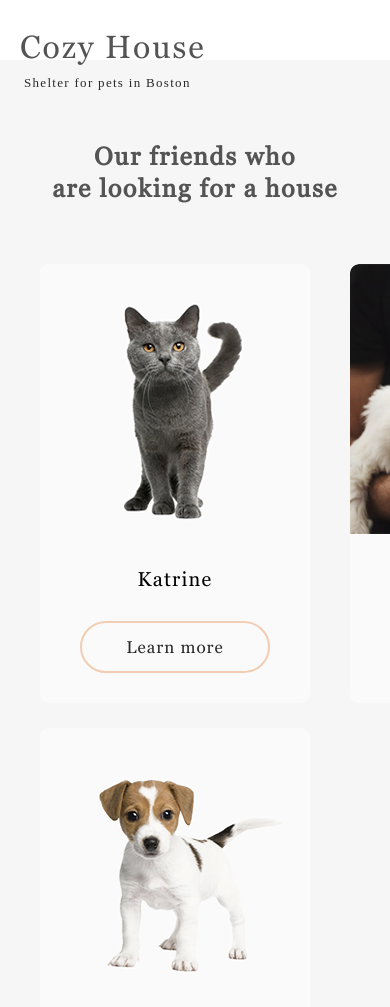
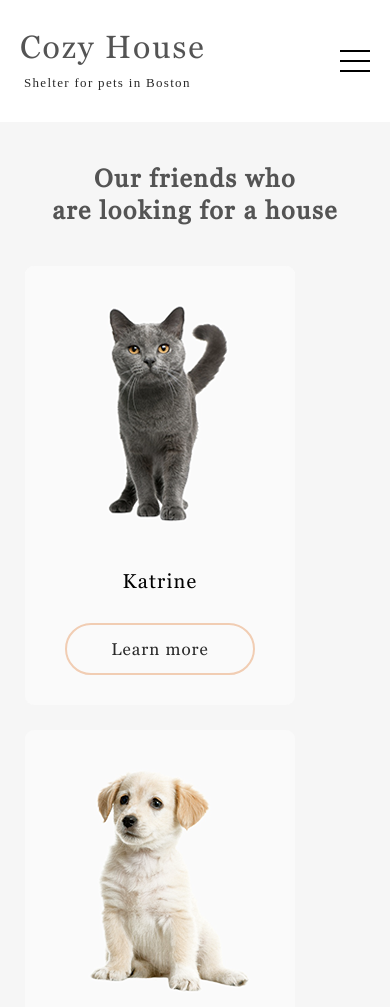
Before and after one commit to Galiia-GR/HOT-Kitchen-game, a website: page shelter/pets.html in a window 390 px wide. Shown: the top 1007 px of the page. Drawn offline with Linux system fonts and the light colour scheme; a web font is replaced by a local one.

Commit message:
feat: adaptive pets page

```diff
--- a/shelter/pets.html
+++ b/shelter/pets.html
@@ -16,7 +16,7 @@
   <body>
     <div class="container">
       <header class="header">
-        <div class="wrapper header__wrapper">
+        <div class="wrapper header__wrapper pets__header">
           <div class="header-logo">
             <a href="main.html">
               <h1 class="header-logo__title pets__title">Cozy House</h1>
@@ -24,6 +24,9 @@
                 Shelter for pets in Boston
               </p>
             </a>
+          </div>
+          <div class="hamburger pets__hamburger">
+            <span class="hamburger__line pets__line"></span>
           </div>
           <nav class="header__navigation">
             <ul class="navigation">
@@ -60,7 +63,7 @@
             are looking for a house
           </h3>
           <div class="pets-card__conteiner pets__conteiner">
-            <div class="pets-card item1">
+            <div class="pets-card pets__item1">
               <picture>
                 <img
                   class="pets__img"
@@ -73,7 +76,7 @@
                 <button class="pets-card__button">Learn more</button>
               </div>
             </div>
-            <div class="pets-card item2">
+            <div class="pets-card pets__item2">
               <picture>
                 <img
                   class="pets__img"
@@ -86,7 +89,7 @@
                 <button class="pets-card__button">Learn more</button>
               </div>
             </div>
-            <div class="pets-card item3">
+            <div class="pets-card pets__item3">
               <picture>
                 <img
                   class="pets__img"
@@ -99,7 +102,7 @@
                 <button class="pets-card__button">Learn more</button>
               </div>
             </div>
-            <div class="pets-card item4">
+            <div class="pets-card pets__item4">
               <picture>
                 <img
                   class="pets__img"
@@ -112,7 +115,7 @@
                 <button class="pets-card__button">Learn more</button>
               </div>
             </div>
-            <div class="pets-card item5">
+            <div class="pets-card pets__item5">
               <picture>
                 <img
                   class="pets__img"
@@ -125,7 +128,7 @@
                 <button class="pets-card__button">Learn more</button>
               </div>
             </div>
-            <div class="pets-card item6">
+            <div class="pets-card pets__item6">
               <picture>
                 <img
                   class="pets__img"
@@ -138,7 +141,7 @@
                 <button class="pets-card__button">Learn more</button>
               </div>
             </div>
-            <div class="pets-card item7">
+            <div class="pets-card pets__item7">
               <picture>
                 <img
                   class="pets__img"
@@ -151,7 +154,7 @@
                 <button class="pets-card__button">Learn more</button>
               </div>
             </div>
-            <div class="pets-card item8">
+            <div class="pets-card pets__item8">
               <picture>
                 <img
                   class="pets__img"
@@ -219,6 +222,10 @@
             </a>
           </div>
           <picture>
+            <source
+              srcset="./src/assets/footer-puppyMob.png"
+              media="(min-width:300px) and (max-width:767px)"
+            />
             <img
               class="footer-puppy__img"
               src="./src/assets/footer-puppy.png"
--- a/shelter/src/styles/base/_const.scss
+++ b/shelter/src/styles/base/_const.scss
@@ -1,7 +1,7 @@
 $content-width: 1280px;
 $tablet-width: 768px;
 $tablet-width-big: 1080px;
-$mobile-width: 320px;
+$mobile-width: 300px;
 $mobile-big-width: 767px;
 
 $color-primary: #f1cdb3;
--- a/shelter/src/styles/base/_hamburger.scss
+++ b/shelter/src/styles/base/_hamburger.scss
@@ -14,6 +14,7 @@
   width: 30px;
   height: 22px;
   margin-top: 50px;
+  margin-right: 10px;
   @include media-mobile {
     display: block;
   }
@@ -38,3 +39,29 @@
   top: 10px;
   z-index: 11;
 }
+
+.pets__hamburger {
+  &::before {
+    @extend %hamburger-line;
+    background-color: #000000;
+    top: 0;
+    left: 0;
+    z-index: 11;
+  }
+  &::after {
+    @extend %hamburger-line;
+    background-color: #000000;
+    bottom: 0;
+    left: 0;
+    z-index: 11;
+  }
+}
+
+.pets__line::after {
+  @extend %hamburger-line;
+  background-color: #000000;
+  height: 2px;
+  left: 0;
+  top: 10px;
+  z-index: 11;
+}
--- a/shelter/src/styles/sections/_Our-Friends.scss
+++ b/shelter/src/styles/sections/_Our-Friends.scss
@@ -156,8 +156,42 @@
   justify-content: center;
   flex-direction: column;
   padding: 80px 0 100px 0;
+
+  @include media-tablet {
+    padding-bottom: 68px;
+  }
+
+  @include media-mobile {
+    padding: 40px 0 38px 0;
+  }
 }
 
+.pets__item7,
+.pets__item8 {
+  @include media-tablet {
+    display: none;
+  }
+}
+
+.pets__item7,
+.pets__item8 {
+  @include media-mobile {
+    display: none;
+  }
+}
+
+.pets__item5,
+.pets__item6 {
+  @include media-mobile {
+    display: none;
+  }
+}
+
+.pets__item4 {
+  @include media-mobile {
+    display: none;
+  }
+}
 .pets__conteiner {
   padding: 60px 40px 55px 40px;
   display: grid;
@@ -166,12 +200,33 @@
   gap: 40px;
   row-gap: 25px;
   align-items: center;
+
+  @include media-tablet {
+    padding: 30px 94px 34px 94px;
+    grid-template-columns: repeat(2, 1fr);
+    grid-template-rows: repeat(3, 1fr);
+    row-gap: 26px;
+  }
+
+  @include media-mobile {
+    padding: 40px 25px 40px 25px;
+    grid-template-columns: repeat(1, 1fr);
+    grid-template-rows: repeat(1, 1fr);
+    row-gap: 25px;
+  }
 }
 
 .container__buttons {
   display: flex;
   gap: 20px;
   padding-bottom: 5px;
+  @include media-tablet {
+    padding-bottom: 10px;
+  }
+
+  @include media-mobile {
+    gap: 10px;
+  }
 }
 
 .Our-Friends-slider__btn {
--- a/shelter/src/styles/sections/_header.scss
+++ b/shelter/src/styles/sections/_header.scss
@@ -5,13 +5,15 @@
 
 .header__wrapper {
   display: flex;
-  gap: 573px;
+  justify-content: space-between;
+  gap: 0px;
 
   @include media-tablet {
     gap: 81px;
   }
   @include media-mobile {
-    gap: 66px;
+    justify-content: space-between;
+    gap: 0;
   }
 }
 
@@ -90,6 +92,10 @@ li:last-child {
 
 //////header pets/////
 
+.pets__header {
+  padding-bottom: 50px;
+}
+
 .pets__title {
   color: $color-dark-l;
 }
@@ -97,6 +103,10 @@ li:last-child {
 .pets__info {
   color: $color-dark-3xl;
   padding-bottom: 30px;
+
+  @include media-tablet {
+    margin-bottom: 30px;
+  }
 }
 
 .pets__link {
```
Also changed, not shown: shelter/main.html (+4 -4 lines), shelter/src/styles/style.css, 1 other file.
